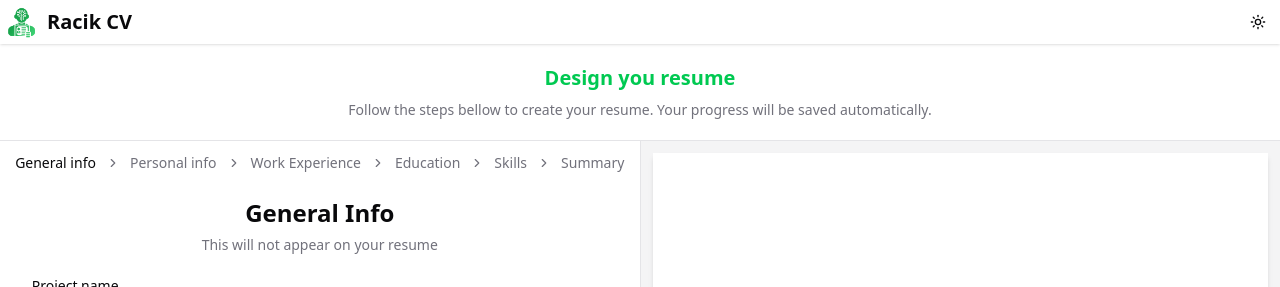
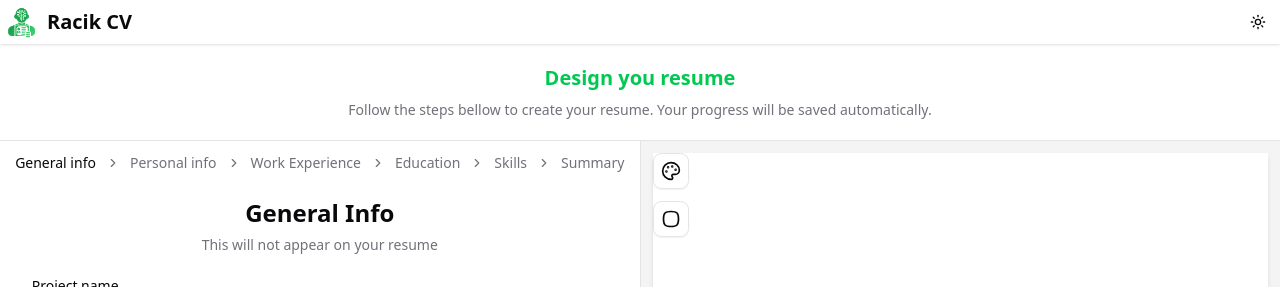
Before and after one commit to ahmadsidikrofi/ai-resume-builder, a Next.js app: page /editor in a window 1280 px wide. Shown: the top 287 px of the page. Built offline with nearby package versions, Linux system fonts and the light colour scheme.

Commit message:
feat: color picker to change color on resume

```diff
--- /dev/null
+++ b/app/(main)/editor/BorderStyleButton.js
@@ -0,0 +1,35 @@
+import { Button } from "@/components/ui/button";
+import { Squircle } from "lucide-react";
+
+export const BorderStyles = {
+    SQUARE: 'square',
+    CIRCLE: 'circle',
+    SQUIRCLE: 'squircle'
+}
+
+const borderStyles = Object.values(BorderStyles)
+
+const BorderStyleButton = ({ borderStyle, onChange }) => {
+    const handleClick = () => {
+        const currentIndex = borderStyle ? borderStyles.indexOf(borderStyle) : 0
+        const nextIndex = (currentIndex + 1) % borderStyles.length
+        onChange(borderStyles(nextIndex))
+    }
+
+    const Icon = borderStyle === "square" ?
+    Square : borderStyle === "circle" ?
+    Circle : Squircle
+
+    return (
+        <Button
+            variant="outline"
+            size="icon"
+            title="Change border style"
+            onClick={handleClick}
+        >
+            <Icon className="size-5"/>
+        </Button>
+    );
+}
+
+export default BorderStyleButton;
--- a/app/(main)/editor/ResumePreviewSection.js
+++ b/app/(main)/editor/ResumePreviewSection.js
@@ -1,8 +1,24 @@
 import ResumePreview from "@/components/ResumePreview";
+import ColorPicker from "./forms/ColorPicker";
+import BorderStyleButton from "./BorderStyleButton";
 
 const ResumePreviewSection = ({ resumeData, setResumeData }) => {
     return (
-        <div className="w-1/2 md:flex hidden">
+        <div className="group w-1/2 md:flex hidden relative">
+            <div className="absolute left-1 top-1 lg:left-3 lg:top-3 flex flex-col gap-3 flex-none opacity-25 xl:opacity-100 group-hover:opacity-100 transition-opacity">
+                <ColorPicker
+                    color={resumeData.colorHex}
+                    onChange={(color) => {
+                        setResumeData({ ...resumeData, colorHex: color.hex })
+                    }}
+                    />
+                <BorderStyleButton
+                    borderStyle={resumeData.borderStyle}
+                    onChange={(borderStyle) => {
+                        setResumeData({ ...resumeData, borderStyle })
+                    }}
+                />
+            </div>
             <div className="flex w-full justify-center overflow-y-auto bg-secondary p-3">
                 <ResumePreview resumeData={resumeData}
                     className="max-w-2xl shadow-md"
--- a/app/(main)/editor/forms/ColorPicker.js
+++ b/app/(main)/editor/forms/ColorPicker.js
@@ -1,18 +1,29 @@
 import { Button } from "@/components/ui/button";
-import { Popover } from "@/components/ui/popover";
+import { Popover, PopoverContent } from "@/components/ui/popover";
 import { PopoverTrigger } from "@radix-ui/react-popover";
 import { PaletteIcon } from "lucide-react";
 import { useState } from "react";
+import { TwitterPicker } from "react-color";
 
 const ColorPicker = ({ color, onChange }) => {
     const [showPopover, setShowPopover] = useState(false)
     return (
         <Popover open={showPopover} onOpenChange={setShowPopover}>
             <PopoverTrigger asChild>
-                <Button>
+                <Button
+                    size="icon"
+                    variant="outline"
+                    title="Change resume color"
+                    onClick={() => setShowPopover(true)}
+                >
                     <PaletteIcon className="size-5"/>
                 </Button>
             </PopoverTrigger>
+            <PopoverContent className="border-none bg-transparent shadow-none" align="end">
+                <TwitterPicker
+                    color={color} onChange={onChange} triangle="top-right"
+                />
+            </PopoverContent>
         </Popover>
     );
 }
--- a/components/ResumePreview.jsx
+++ b/components/ResumePreview.jsx
@@ -10,8 +10,8 @@ const ResumePreview = ({ resumeData, className }) => {
     const { width } = useDimensions(containerRef)
 
     const PersonalInfoHeader = ({ resumeData }) => {
-        const { photo, firstName, lastName, jobTitle, city, country, phone, email, colorHext, borderStyle } = resumeData
-        const [ photoSrc, setPhotoSrc ] = useState(photo instanceof File ? "" : photo)
+        const { photo, firstName, lastName, jobTitle, city, country, phone, email, colorHex, borderStyle } = resumeData
+        const [photoSrc, setPhotoSrc] = useState(photo instanceof File ? "" : photo)
 
         useEffect(() => {
             const objectUrl = photo instanceof File ? URL.createObjectURL(photo) : ""
@@ -33,8 +33,16 @@ const ResumePreview = ({ resumeData, className }) => {
                 )}
                 <div className="space-y-2.5">
                     <div className="space-y-1">
-                        <p className="text-3xl font-bold">{firstName} {lastName}</p>
-                        <p className="font-medium">{jobTitle}</p>
+                        <p className="text-3xl font-bold"
+                            style={{
+                                color: colorHex
+                            }}
+                        >{firstName} {lastName}</p>
+                        <p className="font-medium"
+                            style={{
+                                color: colorHex
+                            }}
+                        >{jobTitle}</p>
                         <p className="text-xs text-gray-500">
                             {city}
                             {city && country ? ", " : ""}
@@ -49,31 +57,47 @@ const ResumePreview = ({ resumeData, className }) => {
     }
 
     const SummarySection = ({ resumeData }) => {
-        const { summary } = resumeData
+        const { summary, colorHex } = resumeData
         if (!summary) return null
 
         return (
             <>
-                <hr className="border-2"/>
+                <hr className="border-2"
+                    style={{
+                        borderColor: colorHex
+                    }}
+                />
                 <div className="break-inside-avoid space-y-3">
-                    <p className="text-lg font-semibold">Professional profile</p>
-                    <div className="whitespace-pre-line text-sm">{ summary }</div>
+                    <p className="text-lg font-semibold"
+                        style={{
+                            color: colorHex
+                        }}
+                    >Professional profile</p>
+                    <div className="whitespace-pre-line text-sm">{summary}</div>
                 </div>
             </>
         )
     }
 
     const WorkExperienceSection = ({ resumeData }) => {
-        const { workExperiences } = resumeData
+        const { workExperiences, colorHex } = resumeData
 
         const workExperiencesNotEmpty = workExperiences?.filter((exp) => Object.values(exp).filter(Boolean).length > 0)
         if (!workExperiencesNotEmpty?.length) return null
 
         return (
             <>
-            <hr className="border-2" />
+                <hr className="border-2"
+                    style={{
+                        borderColor: colorHex
+                    }}
+                />
                 <div className="space-y-3">
-              <p className="text-lg font-semibold">Woek experience</p>
+                    <p className="text-lg font-semibold"
+                        style={{
+                            color: colorHex
+                        }}
+                    >Woek experience</p>
                     {workExperiencesNotEmpty.map((exp, i) => (
                         <div key={i} className="break-inside-avoid space-y-1">
                             <div className="flex items-center justify-between text-sm font-semibold">
@@ -95,15 +119,23 @@ const ResumePreview = ({ resumeData, className }) => {
     }
 
     const EducationSection = ({ resumeData }) => {
-        const { educations } = resumeData
+        const { educations, colorHex } = resumeData
         const educationsNotEmpty = educations?.filter((edu) => Object.values(edu).filter(Boolean).length > 0)
         if (!educationsNotEmpty?.length) return null
 
         return (
             <>
-            <hr className="border-2" />
+                <hr className="border-2"
+                    style={{
+                        borderColor: colorHex
+                    }}
+                />
                 <div className="space-y-3">
-              <p className="text-lg font-semibold">Education</p>
+                    <p className="text-lg font-semibold"
+                        style={{
+                            color: colorHex
+                        }}
+                    >Education</p>
                     {educationsNotEmpty.map((edu, i) => (
                         <div key={i} className="break-inside-avoid space-y-1">
                             <div className="flex items-center justify-between text-sm font-semibold">
@@ -126,17 +158,29 @@ const ResumePreview = ({ resumeData, className }) => {
     }
 
     const SkillsSection = ({ resumeData }) => {
-        const { skills } = resumeData
+        const { skills, colorHex } = resumeData
         if (!skills?.length) return null
 
         return (
             <>
-            <hr className="border-2" />
+                <hr className="border-2"
+                    style={{
+                        borderColor: colorHex
+                    }}
+                />
                 <div className="break-inside-avoid space-y-3">
-              <p className="text-lg font-semibold">Skills</p>
+                    <p className="text-lg font-semibold"
+                        style={{
+                            color: colorHex
+                        }}
+                    >Skills</p>
                     <div className="break-inside-avoid flex flex-wrap gap-2">
                         {skills.map((skill, i) => (
-                  <Badge className="bg-black text-white" key={i}>
+                            <Badge className="bg-black text-white" key={i}
+                                style={{
+                                    backgroundColor: colorHex
+                                }}
+                            >
                                 {skill}
                             </Badge>
                         ))}
@@ -156,11 +200,11 @@ const ResumePreview = ({ resumeData, className }) => {
                     zoom: (1 / 794) * width
                 }}
             >
-                <PersonalInfoHeader resumeData={resumeData}/>
-                <SummarySection resumeData={resumeData}/>
-                <WorkExperienceSection resumeData={resumeData}/>
-                <EducationSection resumeData={resumeData}/>
-                <SkillsSection resumeData={resumeData}/>
+                <PersonalInfoHeader resumeData={resumeData} />
+                <SummarySection resumeData={resumeData} />
+                <WorkExperienceSection resumeData={resumeData} />
+                <EducationSection resumeData={resumeData} />
+                <SkillsSection resumeData={resumeData} />
             </div>
         </div>
     )
```
Lines whose indentation alone changed are shown as unchanged.
